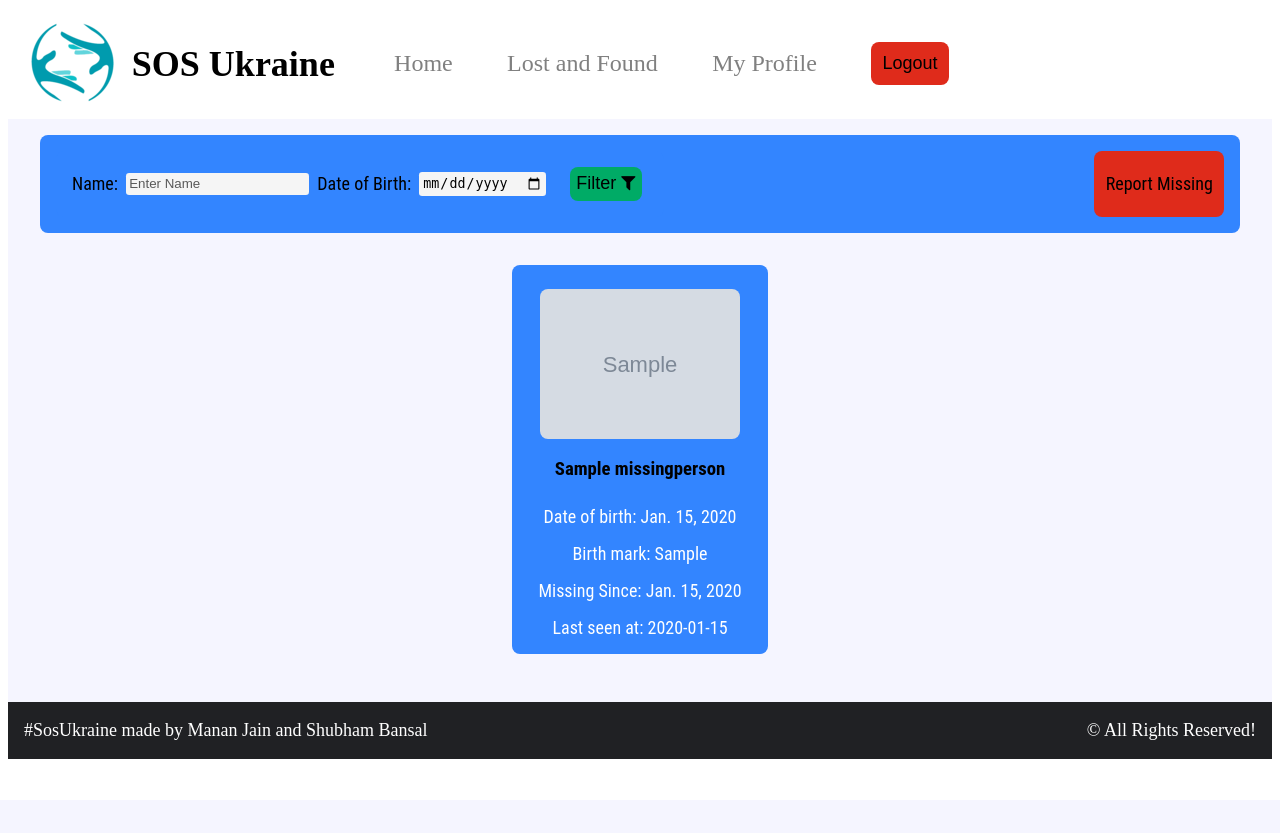
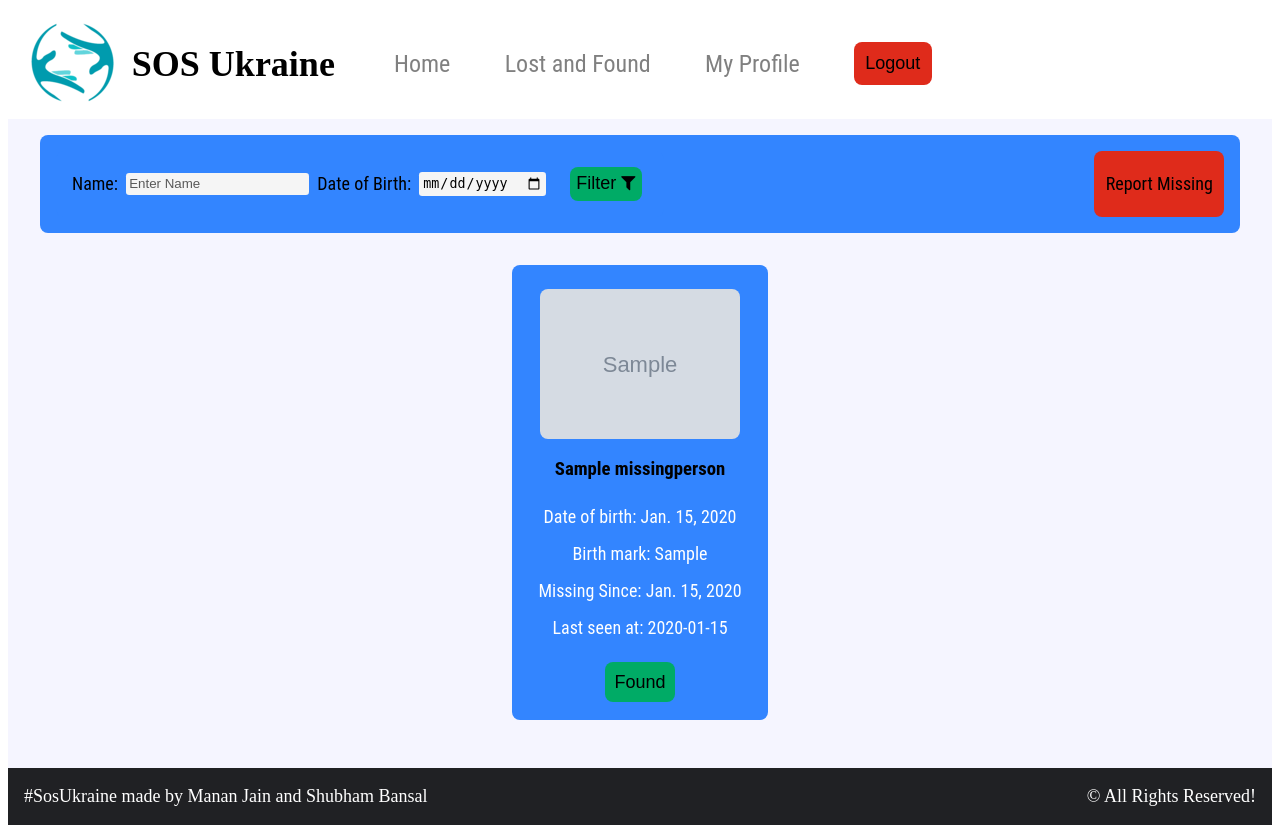
Before and after one commit to mananjain02/support-ukraine, a Django app: page /lost-and-found/ in a window 1280 px wide. Before the commit the page ends 759 px from the top, so only its background shows below. Run offline with Django 4.2, Linux system fonts and the light colour scheme; a user stored in the database is signed in; tables that the repository leaves empty hold one stand-in row (values such as "Sample post"); grey boxes marked "Sample" are stand-in pictures; parts of the project's set-up code (start-up, migrations or seed data) failed here and were passed over.

Commit message:
added found button to lost and found

```diff
--- a/home/static/home/profile.css
+++ b/home/static/home/profile.css
@@ -14,7 +14,7 @@
     padding: 1rem;
     margin: 1rem;
     margin-top: 2rem;
-    margin-bottom: 30rem;
+    margin-bottom: 23rem;
     display: flex;
     flex-direction: column;
     justify-content: center;
--- a/lost_and_found/static/lost_and_found/lost_and_found.css
+++ b/lost_and_found/static/lost_and_found/lost_and_found.css
@@ -95,3 +95,12 @@ input
     border: none;
     margin-left: 1rem;
 }
+#lost-and-found-found-button{
+    border-radius: 0.5rem;
+    font-size: large;
+    text-align: center;
+    padding: .6rem;
+    margin: 1rem 0rem .6rem 0rem;
+    background-color: #00ab66;
+    border: none;
+}
--- a/lost_and_found/static/lost_and_found/report_missing.css
+++ b/lost_and_found/static/lost_and_found/report_missing.css
@@ -14,7 +14,7 @@
     width: 20rem;
     padding: 1rem;
     margin: 1rem;
-    margin-bottom: 20rem;
+    margin-bottom: 1rem;
 }
 .report-mid form{
     display: flex;
--- a/lost_and_found/templates/lost_and_found/lost_and_found.html
+++ b/lost_and_found/templates/lost_and_found/lost_and_found.html
@@ -32,6 +32,13 @@
                     <p>Birth mark: {{ person.birth_mark }}</p>
                     <p>Missing Since: {{ person.date_missing }}</p>
                     <p>Last seen at: {{ person.place_seen_last_time }}</p>
+                    {% if role != 'individual' %}
+                        <form action="{% url 'missing_person_found' %}" method="POST">
+                            {% csrf_token %}
+                            <input type="hidden" value="{{ person.id }}" name="person_id">
+                            <button id="lost-and-found-found-button">Found</button>
+                        </form>
+                    {% endif %}
                 </div>
             {% endfor %}
         </div>
--- a/lost_and_found/urls.py
+++ b/lost_and_found/urls.py
@@ -3,5 +3,6 @@ from . import views
 
 urlpatterns = [
     path('', views.LostAndFoundView.as_view(), name='lost_and_found'),
-    path('report-missing', views.ReportMissingView.as_view(), name='report_missing')
+    path('report-missing', views.ReportMissingView.as_view(), name='report_missing'),
+    path('missing-person-found', views.MissingPersonFound.as_view(), name='missing_person_found')
 ]
--- a/lost_and_found/views.py
+++ b/lost_and_found/views.py
@@ -6,13 +6,16 @@ from requests import request
 from .models import MissingPerson
 from django.views.generic.edit import CreateView, FormView
 from django.urls import reverse
+from home.models import SosUser
 
 # Create your views here.
 class LostAndFoundView(View):
     def get(self, request):
         missing_person_list = MissingPerson.objects.all()
+        user = SosUser.objects.get(user=request.user)
         context = {
-            'missing_person_list': missing_person_list
+            'missing_person_list': missing_person_list,
+            'role': user.role
         }
         return render(request, 'lost_and_found/lost_and_found.html', context)
 
@@ -54,3 +57,9 @@ class ReportMissingView(View):
         missing_person.place_seen_last_time = request.POST['place_seen_last_time']
         missing_person.save()
         return HttpResponseRedirect(reverse('lost_and_found'))
+
+class MissingPersonFound(View):
+    def post(self, request):
+        person_found = MissingPerson.objects.get(id=request.POST['person_id'])
+        person_found.delete()
+        return HttpResponseRedirect(reverse('lost_and_found'))
--- a/static/includes/header.css
+++ b/static/includes/header.css
@@ -27,6 +27,7 @@
     margin-right: 1rem;
     border-radius: 0.2rem;
     padding: 0.7rem;
+    font-family: 'Roboto Condensed', sans-serif;
 }
 .header-in-right a{
     color: gray;
--- a/static/index.css
+++ b/static/index.css
@@ -4,7 +4,7 @@
     justify-content: center;
     align-items: center;
     /* border: 0.2rem solid black; */
-    padding: 5rem 0rem 20rem 0rem;
+    padding: 5rem 0rem 28rem 0rem;
     font-size: large;
     font-family: 'Roboto Condensed', sans-serif;
 }
```
Also changed, not shown: home/static/home/sos_form.css (+4 -3 lines), uploads/missing_people_images/akash.jpeg (added), uploads/missing_people_images/akash_UkCmwpm.jpeg (added), uploads/missing_people_images/albert.jpeg (added), uploads/missing_people_images/joe_biden.jpeg (added), uploads/missing_people_images/joe_biden_WzCD7ZL.jpeg (added), uploads/missing_people_images/mukesh.jpeg (added), uploads/missing_people_images/rowan.jpg (added), uploads/missing_people_images/zelenskky.jpeg (added). Lines whose indentation alone changed are shown as unchanged.
